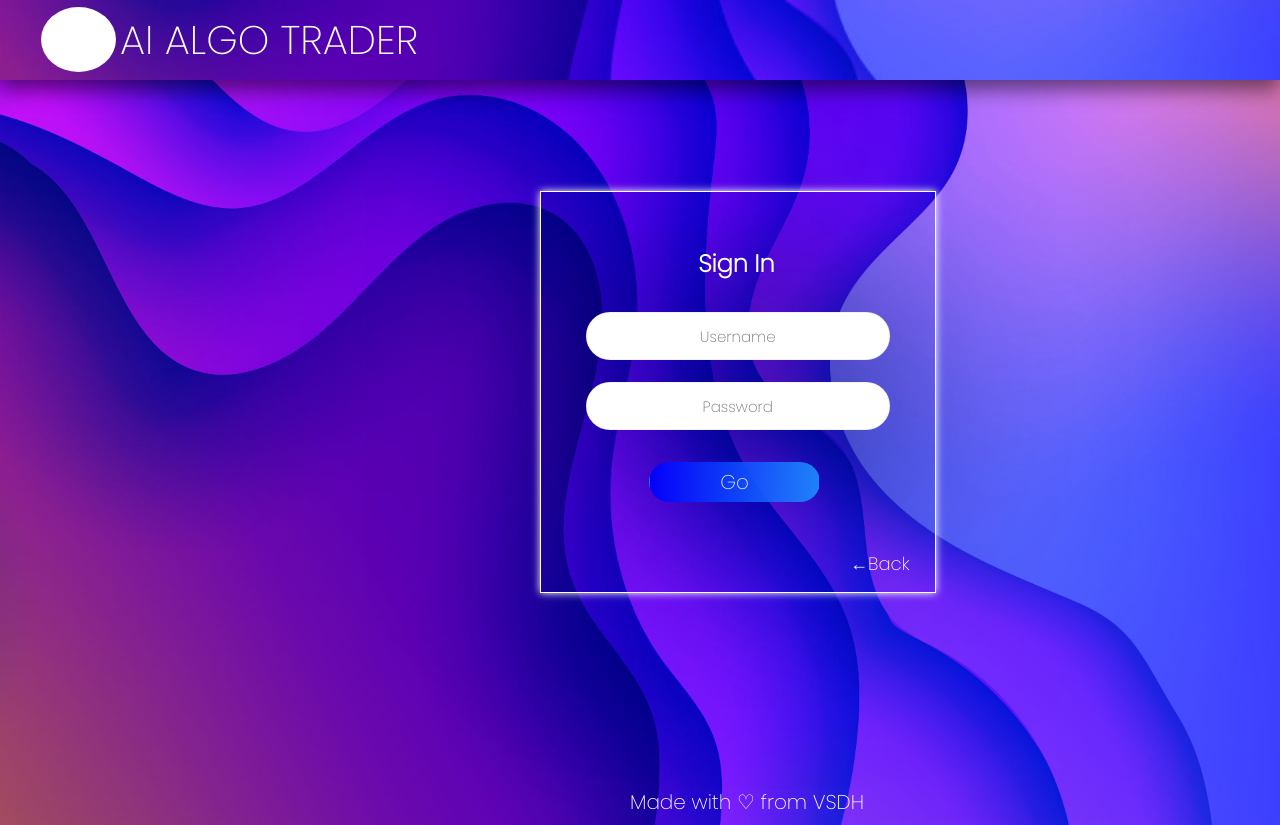
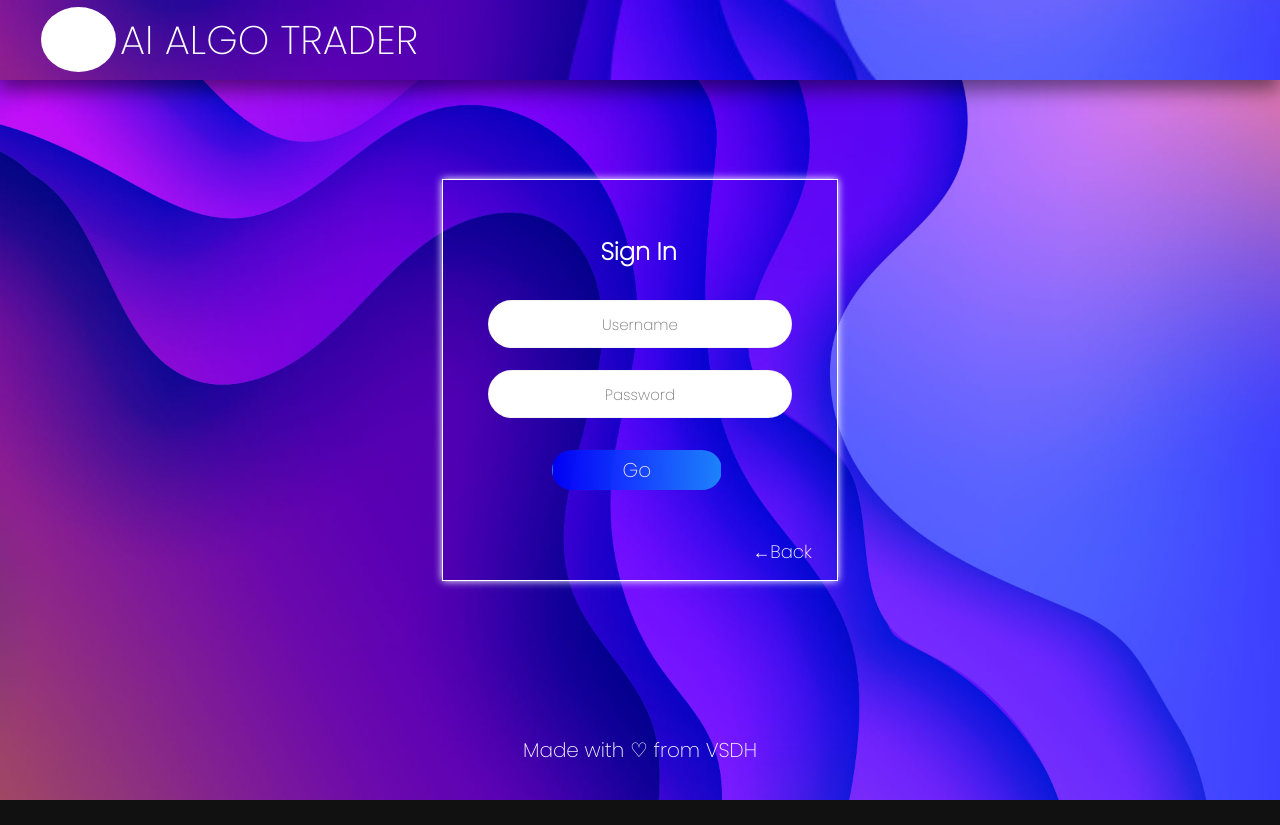
Before and after one commit to Varun487/AIAlgoTrading, a Vue app in the folder ui/: page / in a window 1280 px wide. After the commit the page ends 800 px from the top, so only its background shows below. Built offline with nearby package versions, Linux system fonts and the light colour scheme.

Commit message:
Fixed UI - Login Page's Centering issue

```diff
--- a/ui/src/components/Login/LoginBase.vue
+++ b/ui/src/components/Login/LoginBase.vue
@@ -13,15 +13,9 @@
                 </form>
                 <a href="#" class="signin-back"> ←Back</a>
             </div>
-            <div class="login-vector">
-
-            </div>
+            <div class="login-vector"></div>
         </div>
-      </div>
-      <div class="footer">
-          <div class="footer-content">
-              Made with ♡ from VSDH
-          </div>
+        <div class="footer">Made with ♡ from VSDH</div>
       </div>
     </div>
 </template>
@@ -36,56 +30,40 @@ export default {
   background:url('~@/assets/v1.jpeg');
   position: absolute;
   width: 100%;
-  height: 835px;
+  height: 100%;
   left: 0px;
   top: 0px;
   background-size:cover;
-  margin-top:-10px;
+  margin: 0;
 
 }
 .footer {
-    position: absolute;
-    width: 100%;
-    height: 45px;
-    left: 0px;
-    top: 780px;
-    background-color:transparent;
-    background-size: cover;
-}
-.footer-content {
-    position: absolute;
-    width: 344px;
-    height: 45px;
-    left: 630px;
-    top: 0px;
-    margin-bottom: 0px;
+    text-align: center;
     font-family: Poppins;
     font-style: normal;
     font-weight: 500;
     font-size: 20px;
-    line-height: 37px;
-    display: flex;
-    align-items: center;
-    text-align: center;
     color: #FFFFFF;
+    margin-top: 12%;
+
 }
+
+/*
 .login-wrapper {
-    position: absolute;
     width: 788px;
     height: 400px;
-    left: 326px;
-    top: 200px;
+    margin: 0 auto;
     border: 1px solid transparent;
     filter: drop-shadow(10px 10px 100px rgba(0, 0, 0, 0.7));
 
 }
+*/
 .login-content {
-    position: absolute;
+    position: relative;
     width: 394px;
     height: 400px;
-    left: 27%;
-    top: 0px;
-    margin: 0px;
+    margin: 0 auto;
+    margin-top:14%;
     background-color: transparent;
     border:1px solid #FFFFFF;
     box-shadow: 0px 0px 8px #FFFFFF;
```
